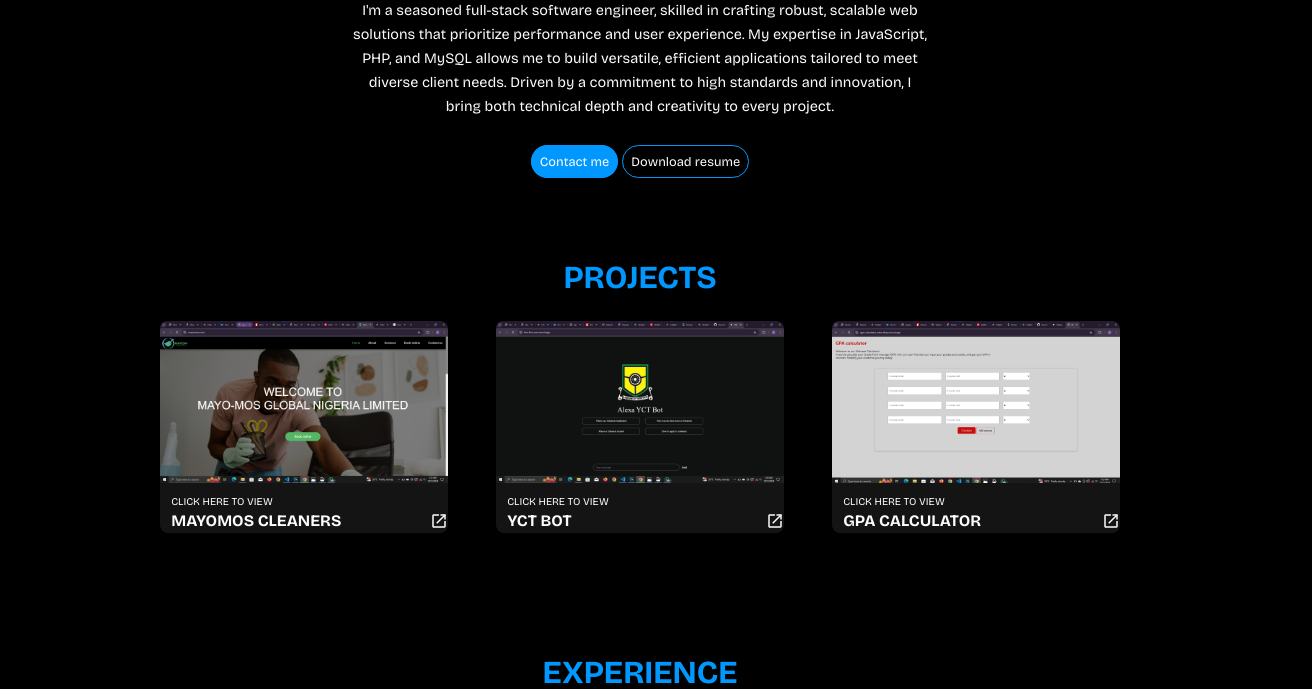
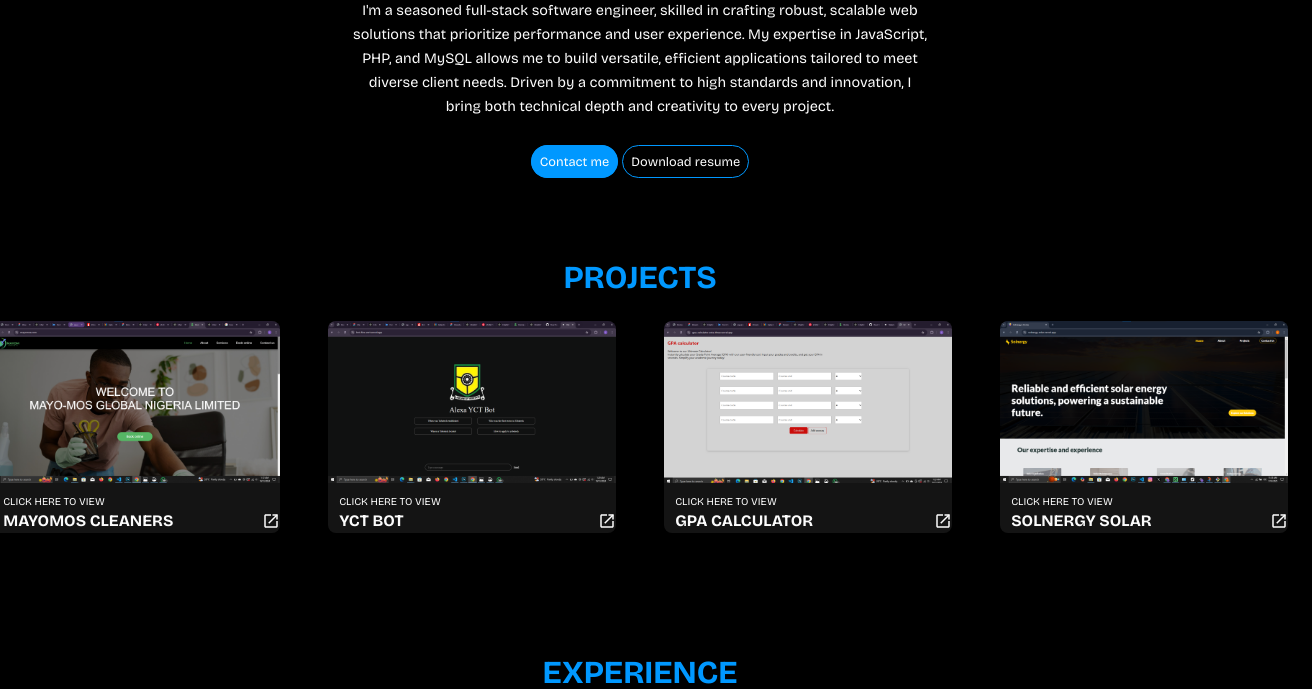
Before and after one commit to precy001/Portfolio-source-code, a plain HTML site: page index.html in a window 1280 px wide. Shown: the part 462-1151 px from the top of the page, 1312 px wide, since content can reach past the window. Drawn offline with nearby package versions, Linux system fonts and the light colour scheme.

Commit message:
Update projects section

```diff
--- a/index.html
+++ b/index.html
@@ -69,8 +69,23 @@
               <div class="project-title">GPA CALCULATOR</div>
             </div>
           </a>
+
+
+          <a href="https://solnergy-solar.vercel.app/" target="_blank">
+            <div class="each">
+               <img src="assets/images/image.png">
+              <div class="view">CLICK HERE TO VIEW</div>
+              <svg xmlns="http://www.w3.org/2000/svg" xmlns:xlink="http://www.w3.org/1999/xlink" viewBox="0,0,256,256" width="24px" height="24px" fill-rule="nonzero"><g fill="#fcfcfc" fill-rule="nonzero" stroke="none" stroke-width="1" stroke-linecap="butt" stroke-linejoin="miter" stroke-miterlimit="10" stroke-dasharray="" stroke-dashoffset="0" font-family="none" font-weight="none" font-size="none" text-anchor="none" style="mix-blend-mode: normal"><g transform="scale(10.66667,10.66667)"><path d="M19,21h-14c-1.1,0 -2,-0.9 -2,-2v-14c0,-1.1 0.9,-2 2,-2h7v2h-7v14h14v-7h2v7c0,1.1 -0.9,2 -2,2z"></path><path d="M21,10h-2v-5h-5v-2h7z"></path><path transform="translate(-2.4705,13.03583) rotate(-45.001)" d="M6.7,8.5h15.6v2h-15.6z"></path></g></g></svg>
+              <div class="project-title">SOLNERGY SOLAR</div>
+            </div>
+          </a>
         </div>
       </div>
+        </div>
+
+      </div>
+
+
 
       <div class="experience">
         <div class="title">EXPERIENCE</div>
```
Also changed, not shown: assets/images/image.png (added).
